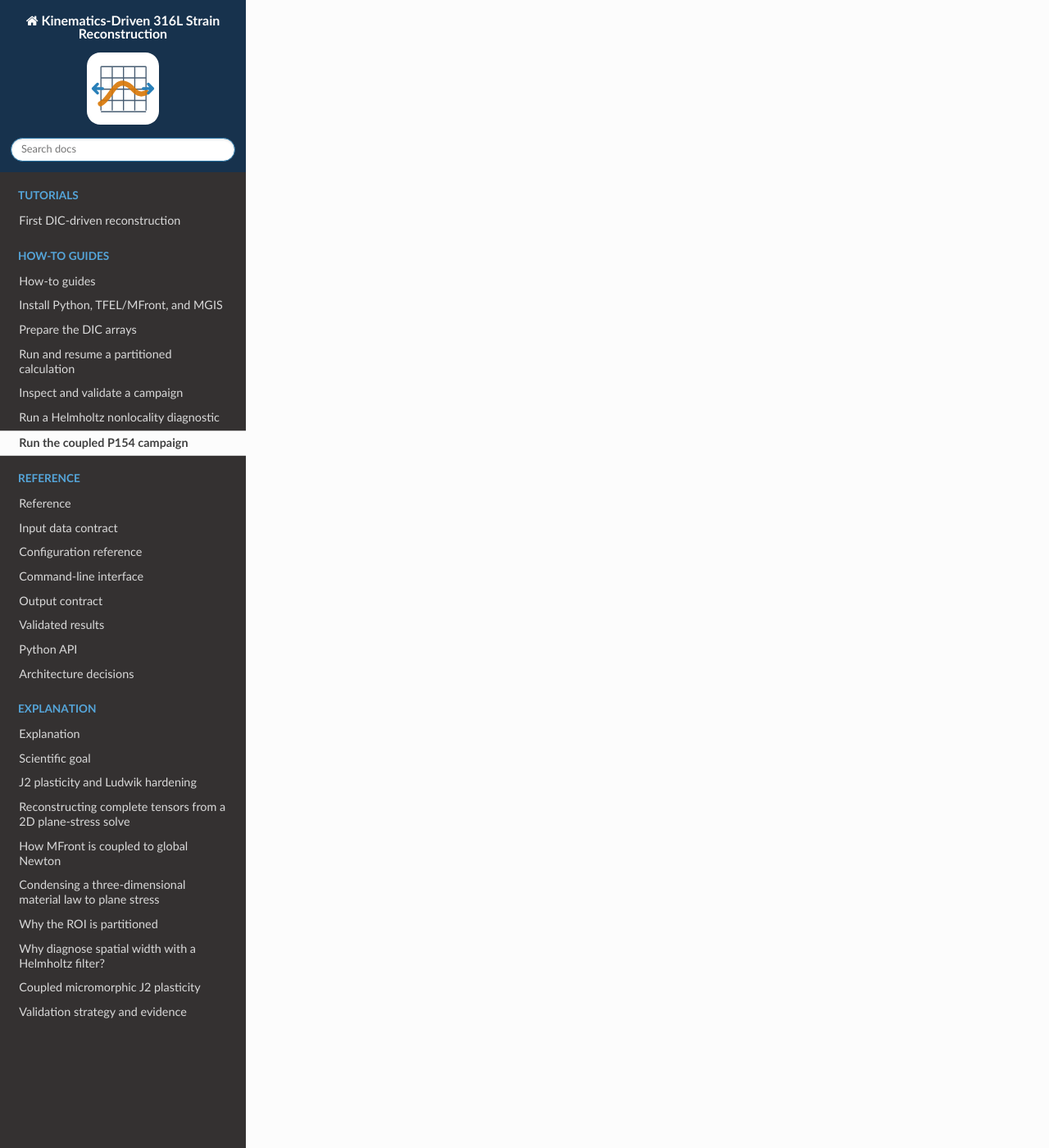
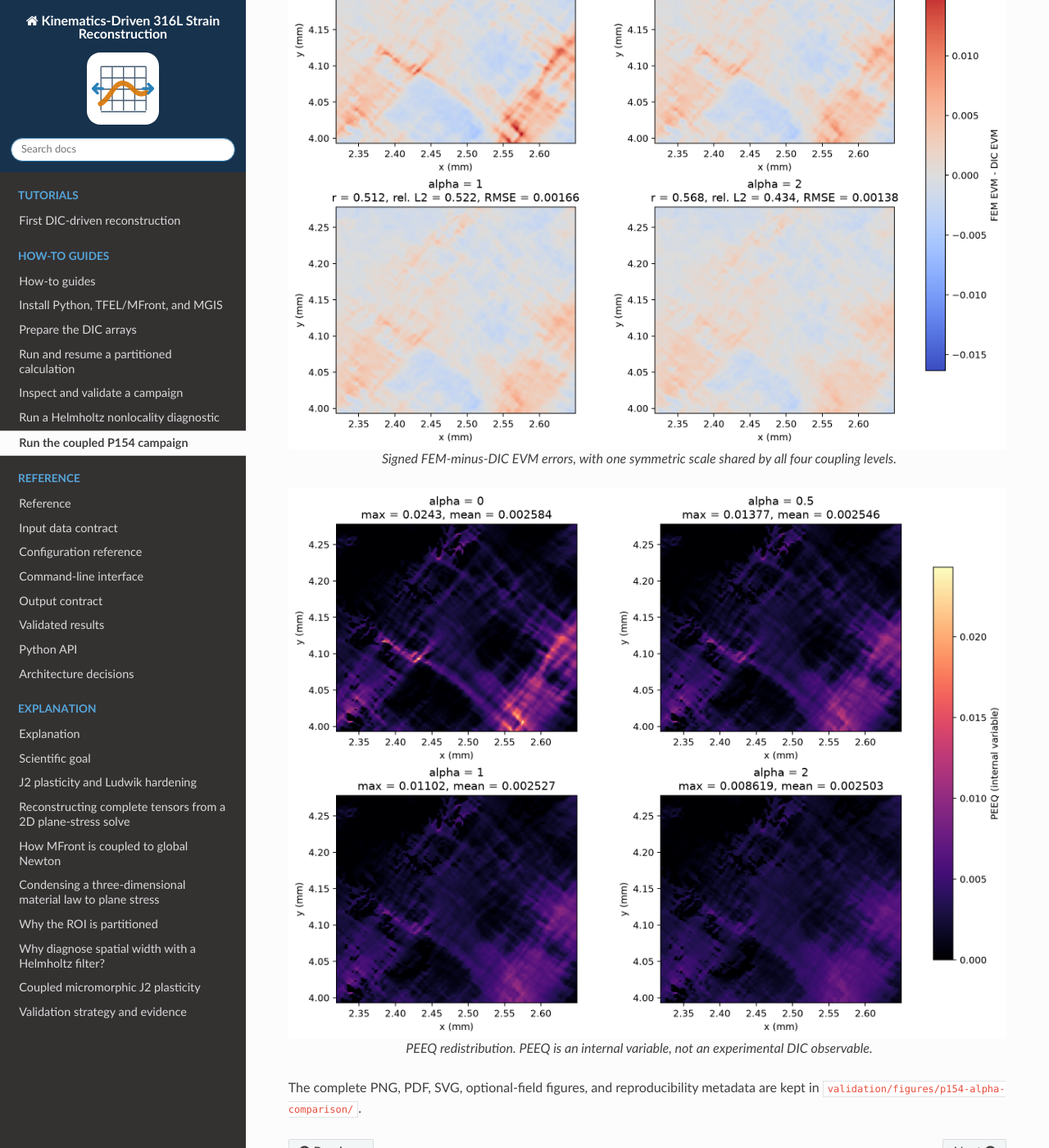
Before and after one commit to jeffwitz/kinematics-driven-316l-strain-reconstruction, a Sphinx documentation site: the page built from docs/how-to/run_coupled_nonlocal_p154.md, in a window 1280 px wide and 1400 px high, scrolled down 5113 px. Shown: the whole window at 82% size. Built offline with Sphinx 7.4.7 and the Read the Docs theme 3.1.0, drawn with Linux system fonts in a browser that asks for light colours; some of the changed text lies outside the part shown.

Commit message:
Embed P154 alpha figures in documentation

````diff
--- a/docs/how-to/run_coupled_nonlocal_p154.md
+++ b/docs/how-to/run_coupled_nonlocal_p154.md
@@ -232,3 +232,39 @@ Optional micromorphic fields are plotted only when
 `--include-optional-fields` is supplied. The local alpha=0 control uses
 explicit zero/Hchi=0 fallback values for those optional fields, and this is
 recorded in the metadata.
+
+### Recorded P154 figures
+
+The committed reference campaign is displayed below. These maps use the raw
+converged fields and the common colour limits recorded in
+`plot_metadata.json`.
+
+```{figure} ../../validation/figures/p154-alpha-comparison/p154_total_evm_comparison.png
+:name: p154-alpha-total-evm
+:alt: DIC and FEM total equivalent strain for the four coupling levels
+:align: center
+
+Total equivalent strain reconstructed from DIC and FEM displacements.
+```
+
+```{figure} ../../validation/figures/p154-alpha-comparison/p154_total_evm_difference.png
+:name: p154-alpha-evm-error
+:alt: FEM minus DIC total equivalent strain for the four coupling levels
+:align: center
+
+Signed FEM-minus-DIC EVM errors, with one symmetric scale shared by all four
+coupling levels.
+```
+
+```{figure} ../../validation/figures/p154-alpha-comparison/p154_peeq_comparison.png
+:name: p154-alpha-peeq
+:alt: PEEQ maps for the four coupling levels
+:align: center
+
+PEEQ redistribution. PEEQ is an internal variable, not an experimental DIC
+observable.
+```
+
+The complete PNG, PDF, SVG, optional-field figures, and reproducibility
+metadata are kept in
+`validation/figures/p154-alpha-comparison/`.
````
